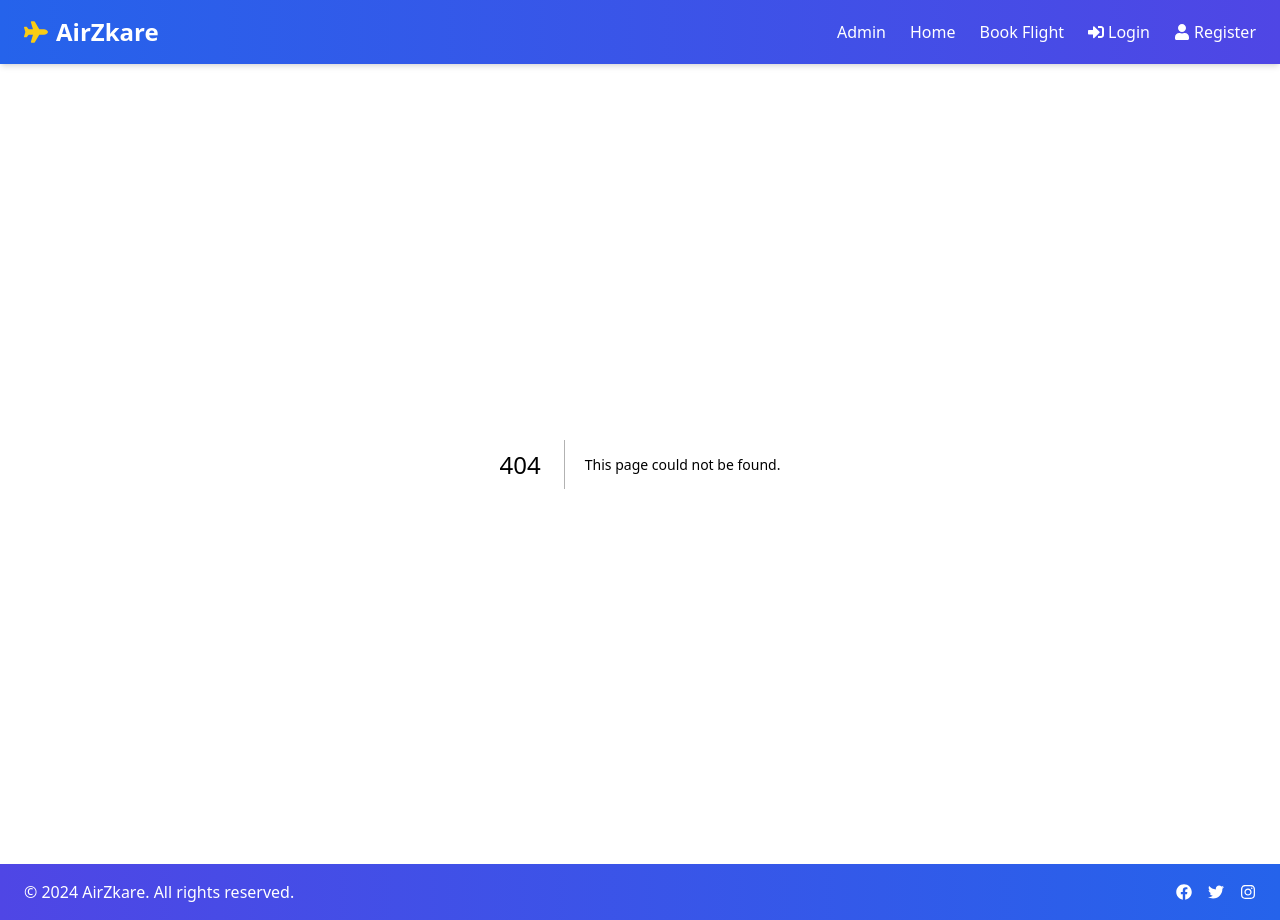
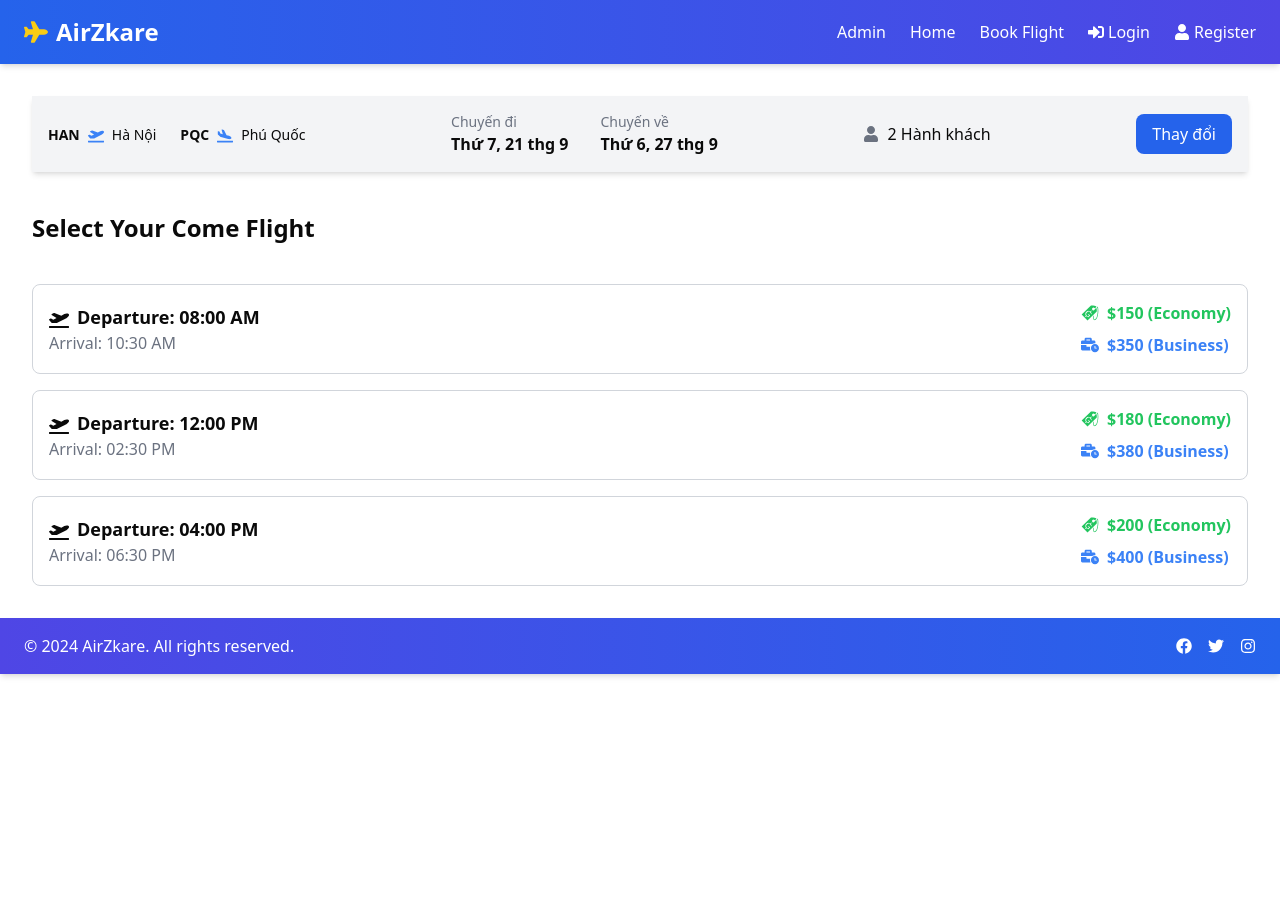
Before and after one commit to ZNLong2203/AirZkare, a Next.js app in the folder client/: page /booking/availability/come in a window 1280 px wide. Before the commit this address had no page. After the commit the page ends 800 px from the top, so only its background shows below. Built offline with nearby package versions, Linux system fonts and the light colour scheme.

Commit message:
[FE] init booking availability

```diff
--- a/client/src/components/Footer.tsx
+++ b/client/src/components/Footer.tsx
@@ -3,7 +3,7 @@ import { FaFacebook, FaTwitter, FaInstagram } from 'react-icons/fa';
 
 const Footer: React.FC = () => {
   return (
-    <footer className="bg-gradient-to-r from-indigo-600 to-blue-600 text-white shadow-md">
+    <footer className="bg-gradient-to-r from-indigo-600 to-blue-600 text-white shadow-md w-full">
       <div className="container mx-auto px-6 py-4 flex flex-col md:flex-row justify-between items-center">
         <p className="text-center md:text-left">&copy; 2024 AirZkare. All rights reserved.</p>
         <div className="flex space-x-4 mt-4 md:mt-0">
--- a/client/src/components/Navbar.tsx
+++ b/client/src/components/Navbar.tsx
@@ -33,7 +33,7 @@ const Navbar = () => {
   };
 
   return (
-    <nav className="bg-gradient-to-r from-blue-600 to-indigo-600 text-white shadow-md relative z-50">
+    <nav className="bg-gradient-to-r from-blue-600 to-indigo-600 text-white shadow-md relative z-50 top-0 w-full">
       <div className="container mx-auto px-6 py-4 flex justify-between items-center">
         <Link href="/" className="flex items-center text-2xl font-bold">
           <FaPlane className="mr-2 text-yellow-400" />
--- /dev/null
+++ b/client/src/components/flight/FlightInfoBar.tsx
@@ -0,0 +1,50 @@
+import { FaPlaneDeparture, FaPlaneArrival, FaUser } from 'react-icons/fa';
+
+const FlightInfoBar: React.FC = () => {
+  return (
+    <div className="bg-gray-100 py-4 shadow-md">
+      <div className="container mx-auto flex justify-between items-center px-4">
+        {/* Departure and Arrival Points */}
+        <div className="flex items-center space-x-6">
+          <div>
+            <span className="text-sm font-bold">HAN</span>
+            <FaPlaneDeparture className="inline-block mx-2 text-blue-500" />
+            <span className="text-sm">Hà Nội</span>
+          </div>
+          <div>
+            <span className="text-sm font-bold">PQC</span>
+            <FaPlaneArrival className="inline-block mx-2 text-blue-500" />
+            <span className="text-sm">Phú Quốc</span>
+          </div>
+        </div>
+
+        {/* Flight Dates */}
+        <div className="flex space-x-8">
+          <div>
+            <span className="block text-gray-500 text-sm">Chuyến đi</span>
+            <span className="font-semibold">Thứ 7, 21 thg 9</span>
+          </div>
+          <div>
+            <span className="block text-gray-500 text-sm">Chuyến về</span>
+            <span className="font-semibold">Thứ 6, 27 thg 9</span>
+          </div>
+        </div>
+
+        {/* Passenger Info */}
+        <div className="flex items-center space-x-2">
+          <FaUser className="text-gray-500" />
+          <span>2 Hành khách</span>
+        </div>
+
+        {/* Button for modifying */}
+        <div>
+          <button className="bg-blue-600 text-white py-2 px-4 rounded-lg hover:bg-blue-700 transition duration-200">
+            Thay đổi
+          </button>
+        </div>
+      </div>
+    </div>
+  );
+};
+
+export default FlightInfoBar;
--- a/client/src/pages/_app.tsx
+++ b/client/src/pages/_app.tsx
@@ -5,6 +5,7 @@ import Head from 'next/head';
 import { Toaster } from "react-hot-toast";
 import Navbar from "@/components/Navbar";
 import Footer from "@/components/Footer";
+import { useRouter } from 'next/router';
 
 interface MyAppProps {
   Component: React.ComponentType;
@@ -12,6 +13,8 @@ interface MyAppProps {
 }
 
 const MyApp: React.FC<MyAppProps> = ({ Component, pageProps }) => {
+  const router = useRouter();
+
   useEffect(() => {
     const token = localStorage.getItem("token");
     const expire = localStorage.getItem("expire");
@@ -30,7 +33,7 @@ const MyApp: React.FC<MyAppProps> = ({ Component, pageProps }) => {
       <Toaster />
       <Navbar />
       <Component {...pageProps} />
-      <Footer />
+      {router.pathname !== '/admin' && <Footer />}
     </StateProvider>
   );
 }
--- /dev/null
+++ b/client/src/pages/booking/availability/come.tsx
@@ -0,0 +1,88 @@
+import React, { useState } from 'react';
+import { FaPlaneDeparture, FaBusinessTime } from 'react-icons/fa';
+import { GiPriceTag } from 'react-icons/gi';
+import FlightInfoBar from '@/components/flight/FlightInfoBar';
+
+interface Flight {
+  id: number;
+  departureTime: string;
+  arrivalTime: string;
+  priceEconomy: number;
+  priceBusiness: number;
+}
+
+const SelectFlightPage: React.FC = () => {
+  const flights: Flight[] = [
+    {
+      id: 1,
+      departureTime: '08:00 AM',
+      arrivalTime: '10:30 AM',
+      priceEconomy: 150,
+      priceBusiness: 350,
+    },
+    {
+      id: 2,
+      departureTime: '12:00 PM',
+      arrivalTime: '02:30 PM',
+      priceEconomy: 180,
+      priceBusiness: 380,
+    },
+    {
+      id: 3,
+      departureTime: '04:00 PM',
+      arrivalTime: '06:30 PM',
+      priceEconomy: 200,
+      priceBusiness: 400,
+    },
+  ];
+
+  const [selectedFlight, setSelectedFlight] = useState<Flight | null>(null);
+
+  const handleFlightSelection = (flight: Flight) => {
+    setSelectedFlight(flight);
+  };
+
+  return (
+    <div className="container mx-auto p-8">
+      <FlightInfoBar />
+      <h2 className="text-2xl font-bold my-10">Select Your Come Flight</h2>
+      <div className="grid grid-cols-1 gap-4">
+        {flights.map(flight => (
+          <div
+            key={flight.id}
+            className={`p-4 border rounded-lg ${selectedFlight?.id === flight.id ? 'border-blue-500' : 'border-gray-300'} cursor-pointer`}
+            onClick={() => handleFlightSelection(flight)}
+          >
+            <div className="flex justify-between items-center">
+              <div>
+                <FaPlaneDeparture className="inline-block text-xl mr-2" />
+                <span className="text-lg font-semibold">Departure: {flight.departureTime}</span>
+                <span className="block text-gray-500">Arrival: {flight.arrivalTime}</span>
+              </div>
+              <div className="text-right">
+                <div className="flex items-center">
+                  <GiPriceTag className="inline-block text-lg mr-2 text-green-500" />
+                  <span className="text-green-500 font-bold">${flight.priceEconomy} (Economy)</span>
+                </div>
+                <div className="flex items-center mt-2">
+                  <FaBusinessTime className="inline-block text-lg mr-2 text-blue-500" />
+                  <span className="text-blue-500 font-bold">${flight.priceBusiness} (Business)</span>
+                </div>
+              </div>
+            </div>
+          </div>
+        ))}
+      </div>
+      {selectedFlight && (
+        <div className="mt-6 p-4 bg-gray-100 rounded-lg">
+          <h3 className="text-lg font-semibold">Selected Flight:</h3>
+          <p>Departure Time: {selectedFlight.departureTime}</p>
+          <p>Arrival Time: {selectedFlight.arrivalTime}</p>
+          <p>Price: {selectedFlight.priceEconomy} (Economy) / {selectedFlight.priceBusiness} (Business)</p>
+        </div>
+      )}
+    </div>
+  );
+};
+
+export default SelectFlightPage;
--- /dev/null
+++ b/client/src/pages/booking/availability/return.tsx
@@ -0,0 +1,86 @@
+import React, { useState } from 'react';
+import { FaPlaneDeparture, FaBusinessTime } from 'react-icons/fa';
+import { GiPriceTag } from 'react-icons/gi';
+
+interface Flight {
+  id: number;
+  departureTime: string;
+  arrivalTime: string;
+  priceEconomy: number;
+  priceBusiness: number;
+}
+
+const SelectFlightPage: React.FC = () => {
+  const flights: Flight[] = [
+    {
+      id: 1,
+      departureTime: '08:00 AM',
+      arrivalTime: '10:30 AM',
+      priceEconomy: 150,
+      priceBusiness: 350,
+    },
+    {
+      id: 2,
+      departureTime: '12:00 PM',
+      arrivalTime: '02:30 PM',
+      priceEconomy: 180,
+      priceBusiness: 380,
+    },
+    {
+      id: 3,
+      departureTime: '04:00 PM',
+      arrivalTime: '06:30 PM',
+      priceEconomy: 200,
+      priceBusiness: 400,
+    },
+  ];
+
+  const [selectedFlight, setSelectedFlight] = useState<Flight | null>(null);
+
+  const handleFlightSelection = (flight: Flight) => {
+    setSelectedFlight(flight);
+  };
+
+  return (
+    <div className="container mx-auto p-8">
+      <h2 className="text-2xl font-bold mb-6">Select Your Return Flight</h2>
+      <div className="grid grid-cols-1 gap-4">
+        {flights.map(flight => (
+          <div
+            key={flight.id}
+            className={`p-4 border rounded-lg ${selectedFlight?.id === flight.id ? 'border-blue-500' : 'border-gray-300'} cursor-pointer`}
+            onClick={() => handleFlightSelection(flight)}
+          >
+            <div className="flex justify-between items-center">
+              <div>
+                <FaPlaneDeparture className="inline-block text-xl mr-2" />
+                <span className="text-lg font-semibold">Departure: {flight.departureTime}</span>
+                <span className="block text-gray-500">Arrival: {flight.arrivalTime}</span>
+              </div>
+              <div className="text-right">
+                <div className="flex items-center">
+                  <GiPriceTag className="inline-block text-lg mr-2 text-green-500" />
+                  <span className="text-green-500 font-bold">${flight.priceEconomy} (Economy)</span>
+                </div>
+                <div className="flex items-center mt-2">
+                  <FaBusinessTime className="inline-block text-lg mr-2 text-blue-500" />
+                  <span className="text-blue-500 font-bold">${flight.priceBusiness} (Business)</span>
+                </div>
+              </div>
+            </div>
+          </div>
+        ))}
+      </div>
+      {selectedFlight && (
+        <div className="mt-6 p-4 bg-gray-100 rounded-lg">
+          <h3 className="text-lg font-semibold">Selected Flight:</h3>
+          <p>Departure Time: {selectedFlight.departureTime}</p>
+          <p>Arrival Time: {selectedFlight.arrivalTime}</p>
+          <p>Price: {selectedFlight.priceEconomy} (Economy) / {selectedFlight.priceBusiness} (Business)</p>
+        </div>
+      )}
+    </div>
+  );
+};
+
+export default SelectFlightPage;
```
